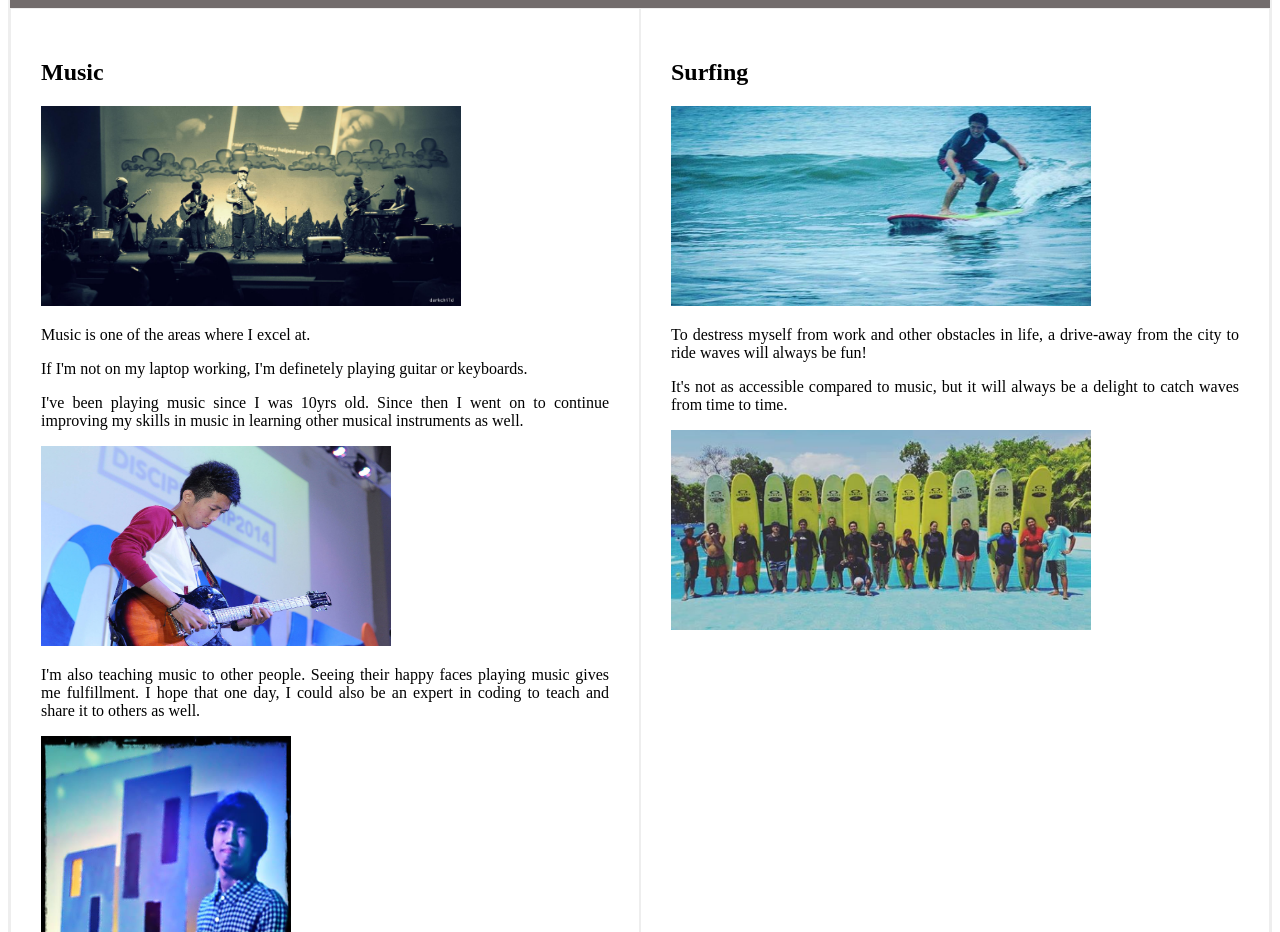
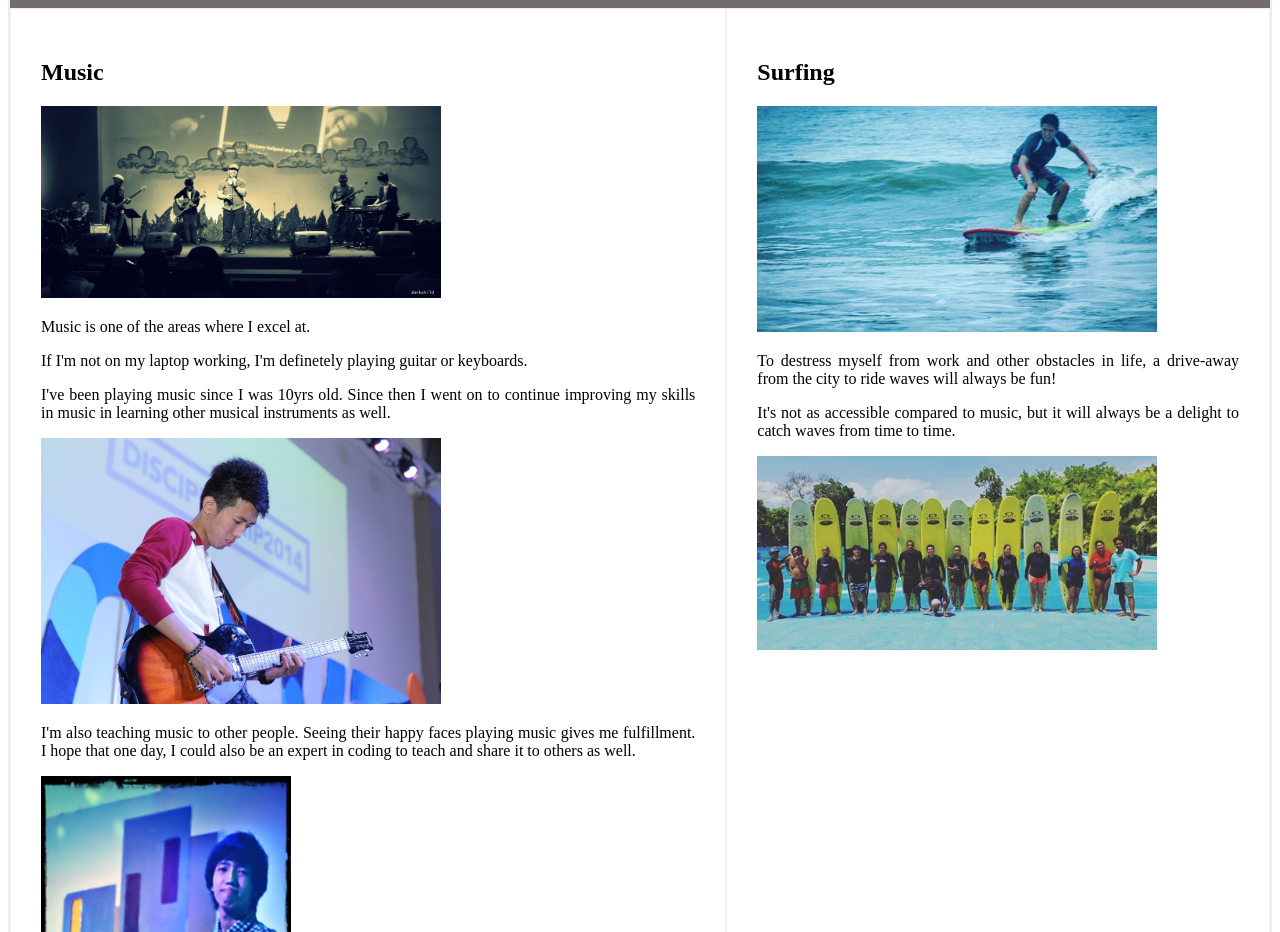
Before and after one commit to NateMelendrez/1-personal-blog-website, a plain HTML site: page static/html/hobbies.html in a window 1280 px wide. Shown: the part 406-1338 px from the top of the page. Drawn offline with Linux system fonts and the light colour scheme.

Commit message:
3rd update
- Updated the images to be responves
- added the underline and bold styles to text

```diff
--- a/static/css/header.css
+++ b/static/css/header.css
@@ -29,4 +29,5 @@ header {
     border-radius: 5px;
     display: table;
     margin: 10px auto;
+    text-decoration: underline;
   }
--- a/static/css/navigation.css
+++ b/static/css/navigation.css
@@ -2,7 +2,6 @@
     grid-area:tn;
     background-color: black;
     padding: 3px;
-
   }
 .nav {
   display: flex;
--- a/static/css/styles.css
+++ b/static/css/styles.css
@@ -26,3 +26,8 @@
     text-align: justify;
     padding: 30px;
   }
+  .hobbies-image {
+    width: 100%;
+    max-width: 400px;
+    height: auto;
+}
--- a/static/html/hobbies.html
+++ b/static/html/hobbies.html
@@ -29,22 +29,22 @@
 
     <div class="side box">
         <h2>Surfing</h2>
-        <img class="fit-image" src="../../images/hobbies/surfing.PNG" height=200 width=420 alt="Surfing in Baler">
+        <img class="hobbies-image" src="../../images/hobbies/surfing.PNG"  alt="Surfing in Baler">
         <p>To destress myself from work and other obstacles in life, a drive-away from the city to ride waves will always be fun!</p>
 
         <p>It's not as accessible compared to music, but it will always be a delight to catch waves from time to time.</p>
 
-        <img class="fit-image" src="../../images/hobbies/surfcuit.PNG" height=200 width=420 alt="Surfcuit Class 2019">
+        <img class="hobbies-image" src="../../images/hobbies/surfcuit.PNG"  alt="Surfcuit Class 2019">
     </div>
     <div class="main box">
         <h2>Music</h2>
-        <img class="fit-image" src="../../images/hobbies/band.jpg" height=200 width=420 alt="Stage shot">
+        <img class="hobbies-image" src="../../images/hobbies/band.jpg"  alt="Stage shot">
         <p>Music is one of the areas where I excel at.</p>
         <p>If I'm not on my laptop working, I'm definetely playing guitar or keyboards.</p>
         <p>I've been playing music since I was 10yrs old. Since then I went on to continue improving my skills in music in learning other musical instruments as well.
         </p>
 
-        <img class="fit-image" src="../../images/hobbies/dcguitar.jpg" height=200 width=350 alt="DC Playing Guitar">
+        <img class="hobbies-image" src="../../images/hobbies/dcguitar.jpg" alt="DC Playing Guitar">
 
         <p>I'm also teaching music to other people. Seeing their happy faces playing music gives me fulfillment. I hope that one day, I could also be an expert in coding to teach and share it to others as well.</p>
         <img class="fit-image" src="../../images/hobbies/keys.jpg" height=400 width=250 alt="Playing Keyboards">
```
Also changed, not shown: index.html (+2 -2 lines).
